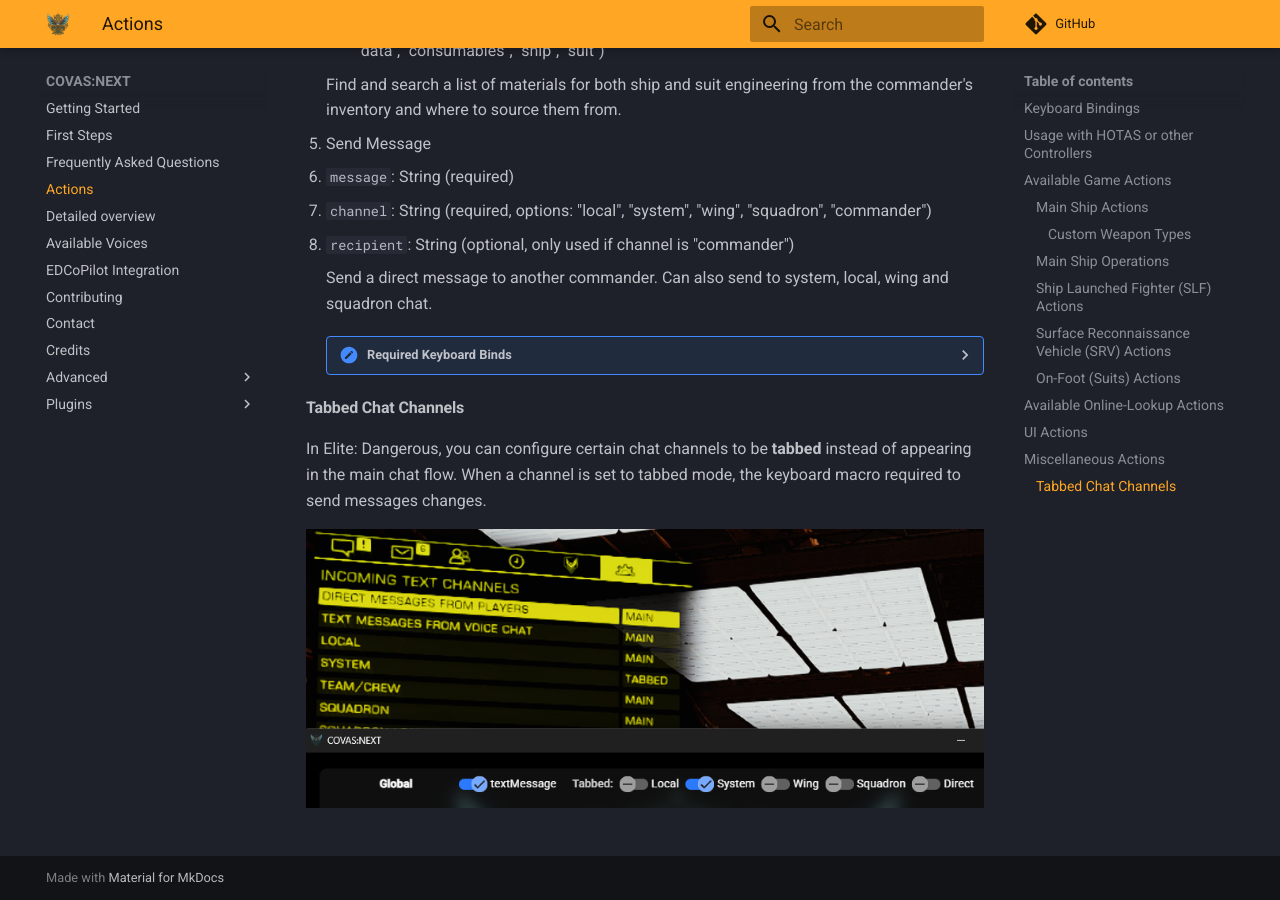
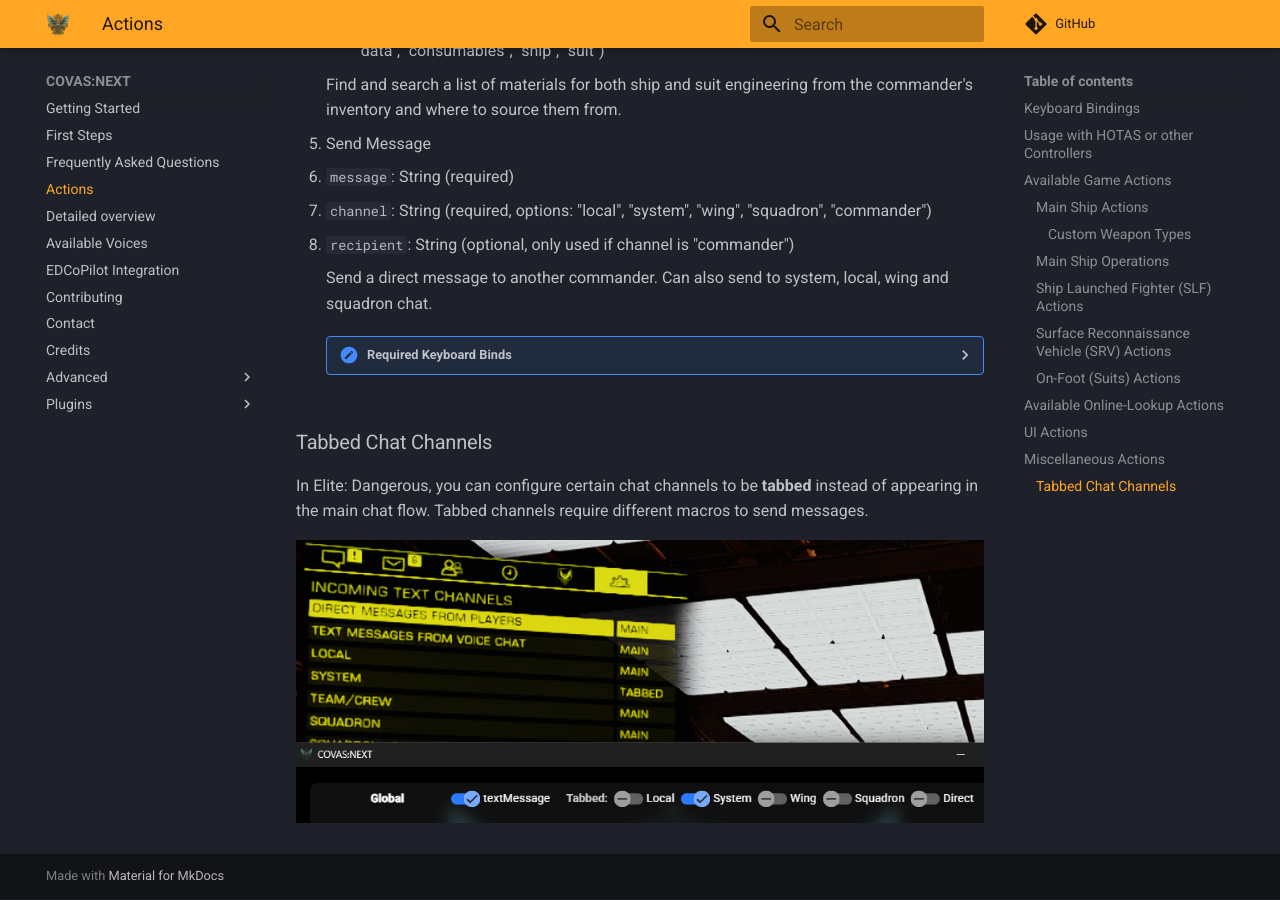
Before and after one commit to RatherRude/Elite-Dangerous-AI-Integration, an MkDocs documentation site: the page built from docs/20_actions.md, in a window 1280 px wide and 900 px high, scrolled down 13776 px. Built offline with MkDocs 1.6.1 and Material for MkDocs 9.7.7, drawn with Linux system fonts in a browser that asks for light colours; comment, search, counter and statistics services are not loaded.

Commit message:
docs: actions

```diff
--- a/docs/20_actions.md
+++ b/docs/20_actions.md
@@ -1361,11 +1359,10 @@
     - QuickCommsPanel_Humanoid (on-foot)
     - UI_Down (for system channel selection)
     - UI_Select
-    - Key_Enter
     </details>
 
-    #### Tabbed Chat Channels
+### Tabbed Chat Channels
 
-    In Elite: Dangerous, you can configure certain chat channels to be **tabbed** instead of appearing in the main chat flow. When a channel is set to tabbed mode, the keyboard macro required to send messages changes.
+In Elite: Dangerous, you can configure certain chat channels to be **tabbed** instead of appearing in the main chat flow. Tabbed channels require different macros to send messages.
 
-    ![Tabbed Chat Configuration](screen/tabbed_chat.png)
+![Tabbed Chat Configuration](screen/tabbed_chat.png)
```
Also changed, not shown: other parts of docs/20_actions.md (+0 -2 lines), ui/src/app/components/actions-settings/actions-settings.component.html (+6 -7 lines).
